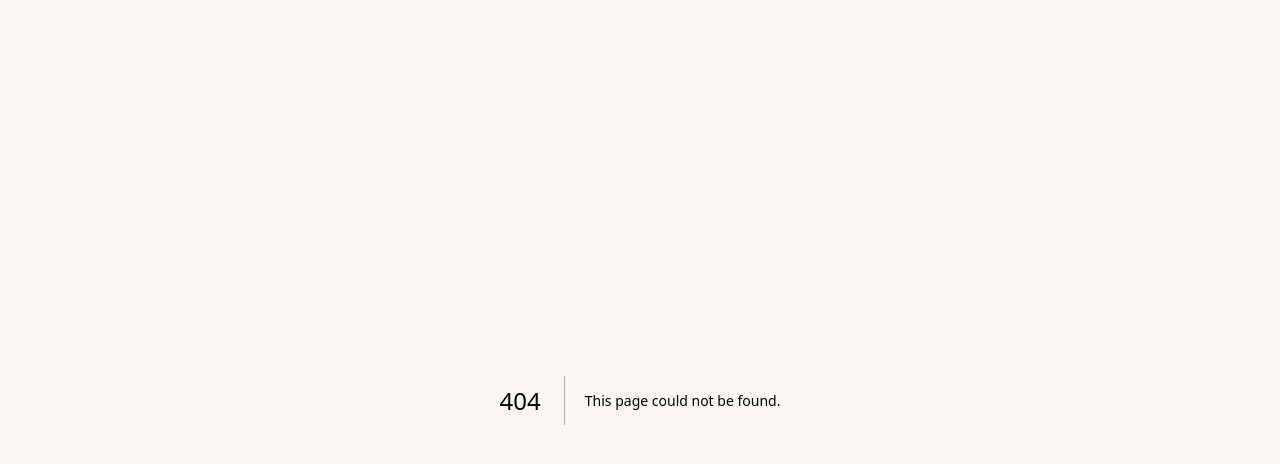
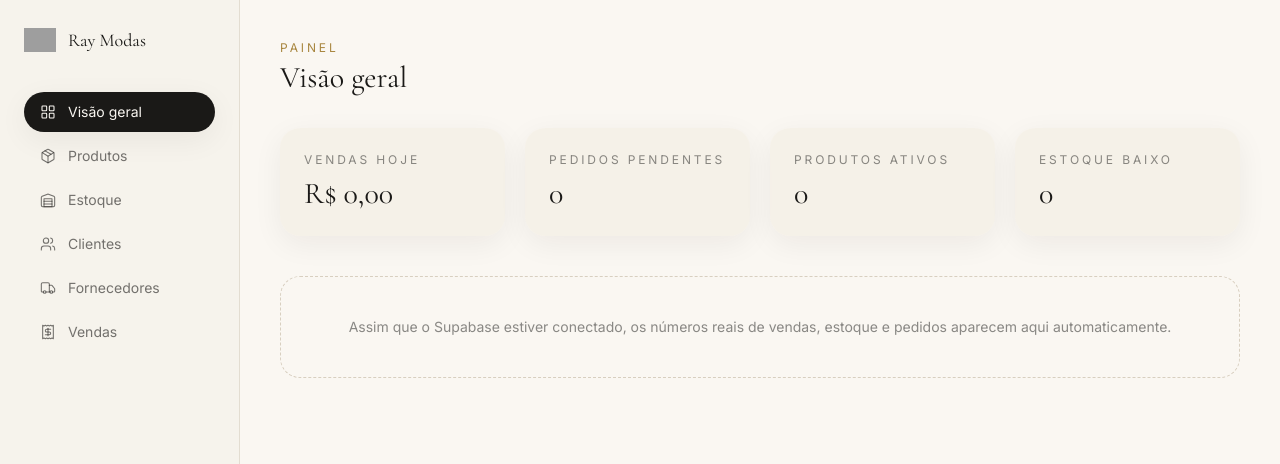
Before and after one commit to 8956gabriel/ray-modas, a Next.js app: page /admin in a window 1280 px wide. Before the commit this address had no page. Shown: the top 464 px of the page. Built offline with nearby package versions, Linux system fonts and the light colour scheme; grey boxes are pictures that could not be loaded.

Commit message:
Add AdminDashboard component with stats display
Create an admin dashboard with sales and inventory stats.

```diff
--- /dev/null
+++ b/app/admin/page.tsx
@@ -0,0 +1,31 @@
+const stats = [
+  { label: "Vendas hoje", valor: "R$ 0,00" },
+  { label: "Pedidos pendentes", valor: "0" },
+  { label: "Produtos ativos", valor: "0" },
+  { label: "Estoque baixo", valor: "0" },
+];
+
+export default function AdminDashboard() {
+  return (
+    <div>
+      <p className="font-body text-xs uppercase tracking-tag text-gold-dark">Painel</p>
+      <h1 className="mt-1 font-display text-3xl text-charcoal">Visão geral</h1>
+
+      <div className="mt-8 grid gap-5 md:grid-cols-4">
+        {stats.map((s) => (
+          <div key={s.label} className="rounded-xl2 bg-cream/50 p-6 shadow-soft">
+            <p className="font-body text-xs uppercase tracking-tag text-charcoal/50">{s.label}</p>
+            <p className="mt-2 font-display text-3xl text-charcoal">{s.valor}</p>
+          </div>
+        ))}
+      </div>
+
+      <div className="mt-10 rounded-xl2 border border-dashed border-taupe p-10 text-center">
+        <p className="font-body text-sm text-charcoal/50">
+          Assim que o Supabase estiver conectado, os números reais de vendas,
+          estoque e pedidos aparecem aqui automaticamente.
+        </p>
+      </div>
+    </div>
+  );
+}
```
